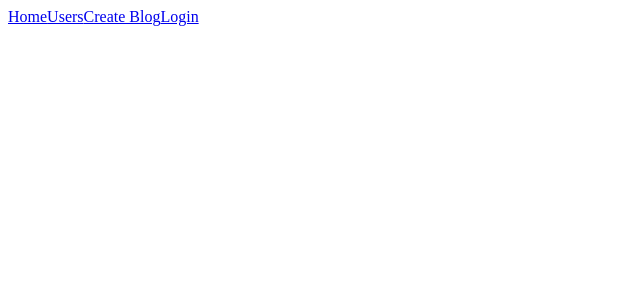
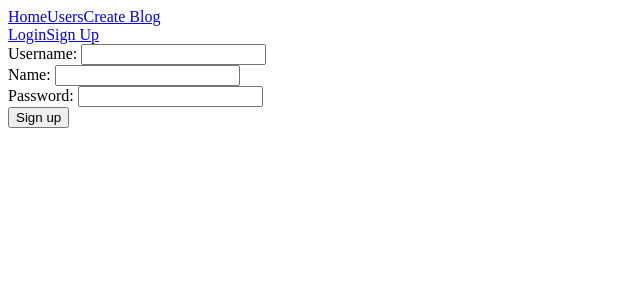
Before and after one commit to linglejack06/fso-part7, a React (Vite) app in the folder blog-frontend/: page /signup in a window 1280 px wide. Shown: the top 300 px of the page, without its empty margins (0-640 px from the left). Built offline with nearby package versions, Linux system fonts and the light colour scheme.

Commit message:
add signup boolean to login form to add signup

```diff
--- a/blog-frontend/src/App.jsx
+++ b/blog-frontend/src/App.jsx
@@ -36,6 +36,7 @@ const App = () => {
         <Route path='/users/:id' element={<User />} />
         <Route path='/create' element={<BlogForm />} />
         <Route path='/login' element={<LoginForm />} />
+        <Route path='/signup' element={<LoginForm signup={true} />} />
       </Routes>
     </>
   )
--- a/blog-frontend/src/components/LoginForm.jsx
+++ b/blog-frontend/src/components/LoginForm.jsx
@@ -4,10 +4,12 @@ import blogService from '../services/blogService';
 import loginService from '../services/loginService';
 import { displayMessage, useNotificationDispatch } from '../contexts/notificationContext';
 import { setUser, useUserDispatch } from '../contexts/userContext';
+import userService from '../services/userService';
 
-const LoginForm = () => {
+const LoginForm = ({ signup }) => {
   const [username, setUsername] = useState('');
   const [password, setPassword] = useState('');
+  const [name, setName] = useState('');
   const notificationDispatch = useNotificationDispatch();
   const userDispatch = useUserDispatch();
   const navigate = useNavigate();
@@ -19,11 +21,17 @@ const LoginForm = () => {
       case 'password':
         setPassword(e.target.value);
         break;
+      case 'name':
+      setName(e.target.value);
+      break;
     }
   }
   const handleSubmit = async (e) => {
     e.preventDefault();
     try {
+      if (signup) {
+        await userService.addUser({username, password, name});
+      }
       const response = await loginService.login({username, password});
       if (!response) {
         return;
@@ -34,10 +42,12 @@ const LoginForm = () => {
       displayMessage(notificationDispatch, `Successfully logged in as ${response.name}`);
     } catch (error) {
       console.error(error.message);
-      displayMessage(notificationDispatch, 'Incorrect credentials', true);
+      const message = signup ? 'Error Signing Up. Try Again Later' : 'Incorrect credentials';
+      displayMessage(notificationDispatch, message, true);
     }
     setUsername('');
     setPassword('');
+    setName('');
     navigate('/');
   }
   return (
@@ -46,11 +56,17 @@ const LoginForm = () => {
         <label htmlFor='username'>Username: </label>
         <input type='text' id='username' name='username' value={username} onChange={handleChange} />
       </div>
+      { signup ? (
+        <div>
+          <label htmlFor='name'>Name: </label>
+          <input type='text' id='name' name='name' value={name} onChange={handleChange} />
+        </div>
+      ) : (null)}
       <div className='input-container'>
         <label htmlFor='password'>Password: </label>
         <input type='password' id='password' name='password' value={password} onChange={handleChange} />
       </div>
-      <button type='submit'>Login</button>
+      <button type='submit'>{ signup ? 'Sign up' : 'Login' }</button>
     </form>
   )
 }
--- a/blog-frontend/src/components/NavBar.jsx
+++ b/blog-frontend/src/components/NavBar.jsx
@@ -23,7 +23,10 @@ const NavBar = () => {
           <button onClick={handleLogout}>Logout</button>
         </div>
       ) : (
-        <Link to='/login'>Login</Link>
+        <div>
+          <Link to='/login'>Login</Link>
+          <Link to='/signup'>Sign Up</Link>
+        </div>
       )}
     </div>
   )
--- a/blog-frontend/src/services/userService.js
+++ b/blog-frontend/src/services/userService.js
@@ -5,7 +5,10 @@ const getUsers = async () => {
   const response = await axios.get(BASEURL);
   return response.data;
 }
-
-const userService = { getUsers }
+const addUser = async (credentials) => {
+  const response = await axios.post(BASEURL, credentials);
+  return response.data;
+}
+const userService = { getUsers, addUser }
 
 export default userService;
```
